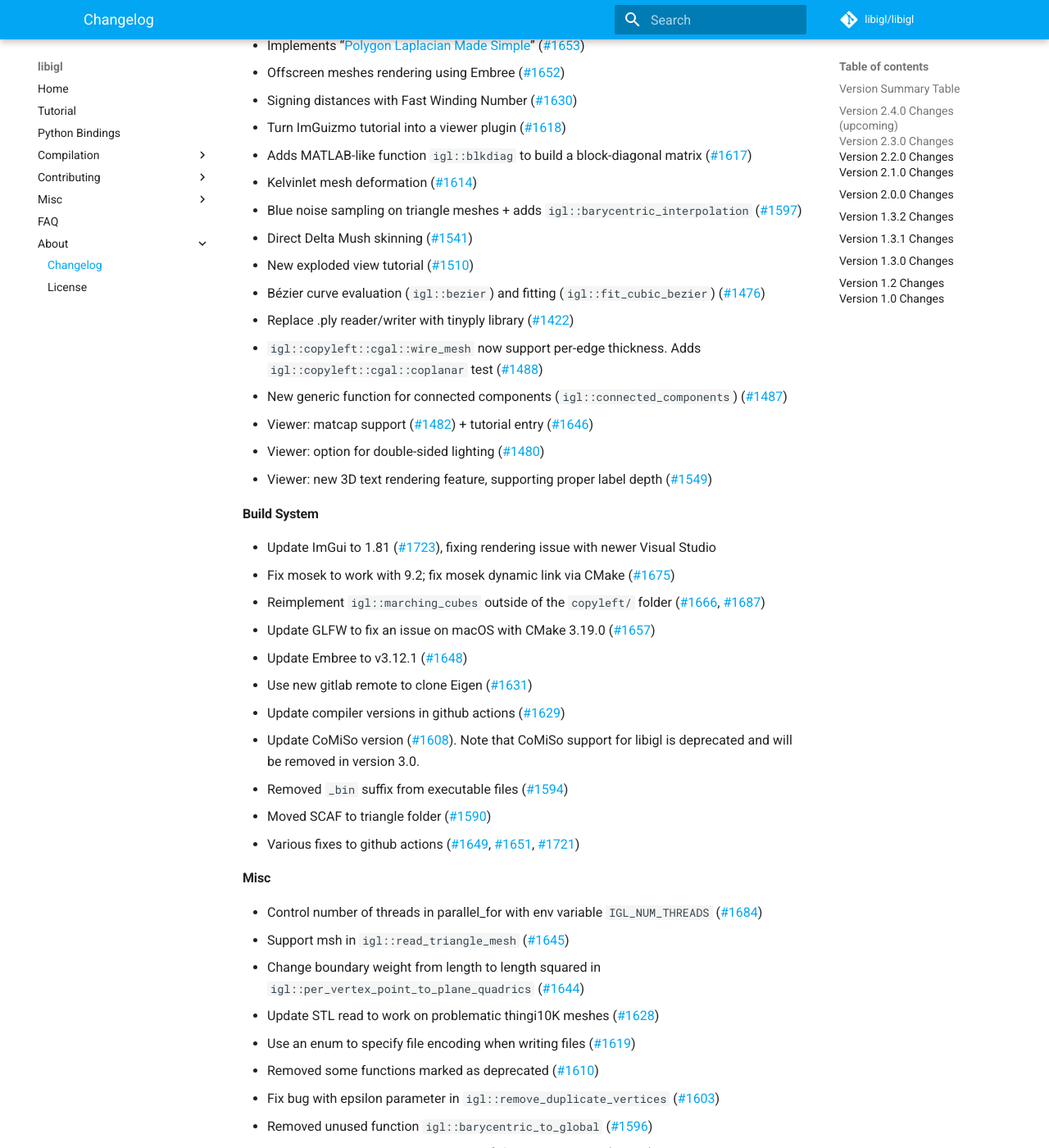
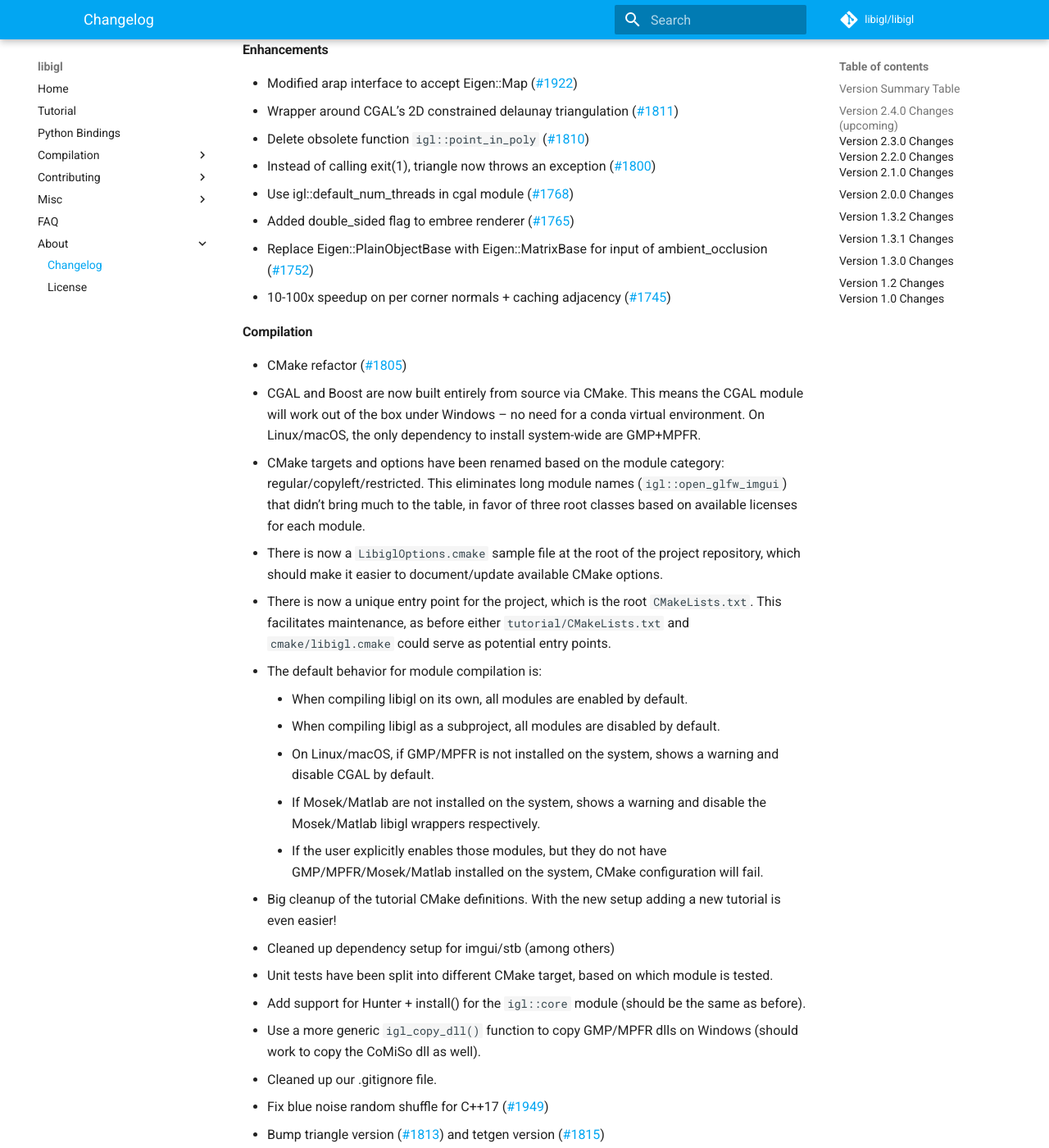
Before and after one commit to libigl/libigl.github.io, an MkDocs documentation site: the page built from docs/changelog.md, in a window 1280 px wide and 1400 px high, scrolled down 3702 px. Shown: the whole window at 82% size. Built offline with MkDocs 1.6.1 and Material for MkDocs 9.7.7, drawn with Linux system fonts in a browser that asks for light colours; formulas are drawn with MathJax 3; comment, search, counter and statistics services are not loaded; some of the changed text lies outside the part shown.

Commit message:
Update changelog.

```diff
--- a/docs/changelog.md
+++ b/docs/changelog.md
@@ -99,11 +99,14 @@ The CMake target for each libigl module has been renamed in v2.4.0. This provide
 |                          | `igl_copyleft::core` (_New_) |
 | `igl::cgal`              | `igl_copyleft::cgal`         |
 | `igl::comiso`            | `igl_copyleft::comiso`       |
-| `igl::cork`              | `igl_copyleft::cork`         |
+| `igl::cork`              | **removed**                  |
 | `igl::tetgen`            | `igl_copyleft::tetgen`       |
 | `igl::matlab`            | `igl_restricted::matlab`        |
 | `igl::mosek`             | `igl_restricted::mosek`         |
 | `igl::triangle`          | `igl_restricted::triangle`      |
+
+!!! important
+    The libigl cork wrapper was removed from this release, due to lack of Windows support. A standalone repository with a libigl-style wrapper around cork is available [here](https://github.com/libigl/libigl-cork).
 
 #### CMake options
 
@@ -137,7 +140,52 @@ Some libigl CMake options have changed in v2.4.0. Here is a mapping from the old
 
 ### Other Changes
 
-- ...
+#### Bugfixes
+
+- Fix #1924 "PLY with no faces throw SIGFPE in ReadPLY" (#1927)
+- LSCM: fix sign for the area term (#1853)
+- Fix bug in igl::read_file_binary (#1821)
+- Fix #1795 "Can't convert CGAL::Polyhedron_3 to mesh" (#1796)
+- Fix the order of principal curvature (#1767)
+- Fix dirty flag for ViewerData::set_labels (#1761)
+
+#### Enhancements
+
+- Modified arap interface to accept Eigen::Map (#1922)
+- Wrapper around CGAL's 2D constrained delaunay triangulation (#1811)
+- Delete obsolete function `igl::point_in_poly` (#1810)
+- Instead of calling exit(1), triangle now throws an exception (#1800)
+- Use igl::default_num_threads in cgal module (#1768)
+- Added double_sided flag to embree renderer (#1765)
+- Replace Eigen::PlainObjectBase with Eigen::MatrixBase for input of ambient_occlusion (#1752)
+- 10-100x speedup on per corner normals + caching adjacency (#1745)
+
+#### Compilation
+
+- CMake refactor (#1805)
+  - CGAL and Boost are now built entirely from source via CMake. This means the CGAL module will work out of the box under Windows -- no need for a conda virtual environment. On Linux/macOS, the only dependency to install system-wide are GMP+MPFR.
+  - CMake targets and options have been renamed based on the module category: regular/copyleft/restricted. This eliminates long module names (`igl::open_glfw_imgui`) that didn't bring much to the table, in favor of three root classes based on available licenses for each module.
+  - There is now a `LibiglOptions.cmake` sample file at the root of the project repository, which should make it easier to document/update available CMake options.
+  - There is now a unique entry point for the project, which is the root `CMakeLists.txt`. This facilitates maintenance, as before either `tutorial/CMakeLists.txt` and `cmake/libigl.cmake` could serve as potential entry points.
+  - The default behavior for module compilation is:
+      - When compiling libigl on its own, all modules are enabled by default.
+      - When compiling libigl as a subproject, all modules are disabled by default.
+      - On Linux/macOS, if GMP/MPFR is not installed on the system, shows a warning and disable CGAL by default.
+      - If Mosek/Matlab are not installed on the system, shows a warning and disable the Mosek/Matlab libigl wrappers respectively.
+      - If the user explicitly enables those modules, but they do not have GMP/MPFR/Mosek/Matlab installed on the system, CMake configuration will fail.
+  - Big cleanup of the tutorial CMake definitions. With the new setup adding a new tutorial is even easier!
+  - Cleaned up dependency setup for imgui/stb (among others)
+  - Unit tests have been split into different CMake target, based on which module is tested.
+  - Add support for Hunter + install() for the `igl::core` module (should be the same as before).
+  - Use a more generic `igl_copy_dll()` function to copy GMP/MPFR dlls on Windows (should work to copy the CoMiSo dll as well).
+  - Cleaned up our .gitignore file.
+- Fix blue noise random shuffle for C++17 (#1949)
+- Bump triangle version (#1813) and tetgen version (#1815)
+- Templates EmbreeRenderer (#1788)
+- Fix Cuda compilation issue on Windows (#1747)
+- Split min_quad_with_fixed implementation into separate cpp (#1746)
+- Silence MSVC warning with std::getenv (#1744)
+- Fix usage of find_package(OpenGL) on Linux (#1733)
 
 ## Version 2.3.0 Changes
 
```
